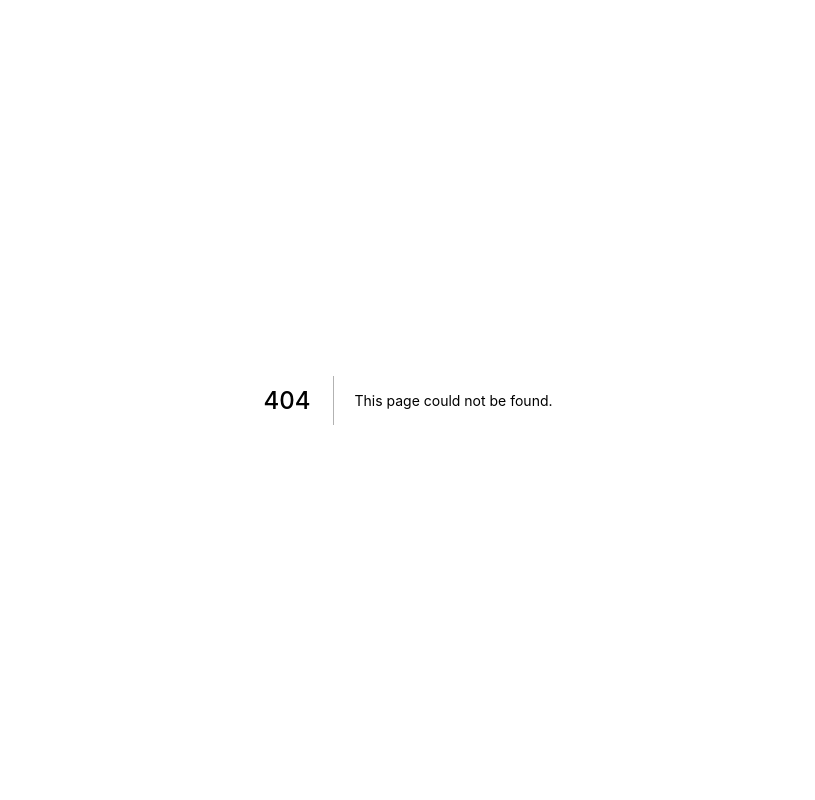
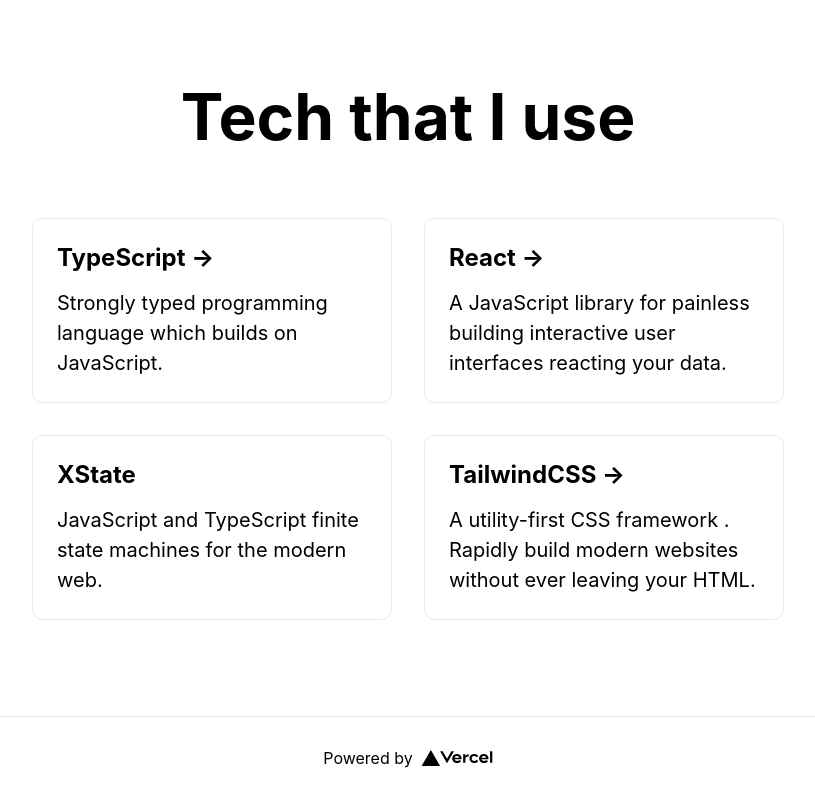
Before and after one commit to NowNewNao/how-to-double-revert, a Next.js app: page /tech in a window 1280 px wide. Before the commit this address had no page. Shown: the whole page, without its empty margins (232-1047 px from the left). Built offline with nearby package versions, Linux system fonts and the light colour scheme.

Commit message:
Created Tech Page

```diff
--- /dev/null
+++ b/pages/tech.tsx
@@ -0,0 +1,70 @@
+import type { NextPage } from 'next'
+import Head from 'next/head'
+import Image from 'next/image'
+import styles from '../styles/Home.module.css'
+
+const Tech: NextPage = () => {
+  return (
+    <div className={styles.container}>
+      <Head>
+        <title>Tech</title>
+        <meta name="description" content="Generated by create next app" />
+        <link rel="icon" href="/favicon.ico" />
+      </Head>
+
+      <main className={styles.main}>
+        <h1 className={styles.title}>
+          Tech that I use
+        </h1>
+
+
+        <div className={styles.grid}>
+          <a href="https://www.typescriptlang.org/" className={styles.card} target="_blank">
+            <h2>TypeScript &rarr;</h2>
+            <p>Strongly typed programming language which builds on JavaScript.</p>
+          </a>
+
+          <a href="https://reactjs.org/" className={styles.card} target="_blank">
+            <h2>React &rarr;</h2>
+            <p>A JavaScript library for painless building interactive user interfaces reacting your data. </p>
+          </a>
+
+          <a
+            href="https://xstate.js.org/"
+            className={styles.card}
+            target="_blank"
+          >
+            <h2>XState</h2>
+            <p>JavaScript and TypeScript finite state machines for the modern web.</p>
+          </a>
+
+          <a
+            href="https://tailwindcss.com/"
+            className={styles.card}
+            target="_blank"
+          >
+            <h2>TailwindCSS &rarr;</h2>
+            <p>
+              A utility-first CSS framework . Rapidly build modern websites without ever leaving your HTML.
+            </p>
+          </a>
+        </div>
+      </main>
+
+      <footer className={styles.footer}>
+        <a
+          href="https://vercel.com?utm_source=create-next-app&utm_medium=default-template&utm_campaign=create-next-app"
+          target="_blank"
+          rel="noopener noreferrer"
+        >
+          Powered by{' '}
+          <span className={styles.logo}>
+            <Image src="/vercel.svg" alt="Vercel Logo" width={72} height={16} />
+          </span>
+        </a>
+      </footer>
+    </div>
+  )
+}
+
+export default Tech
```
